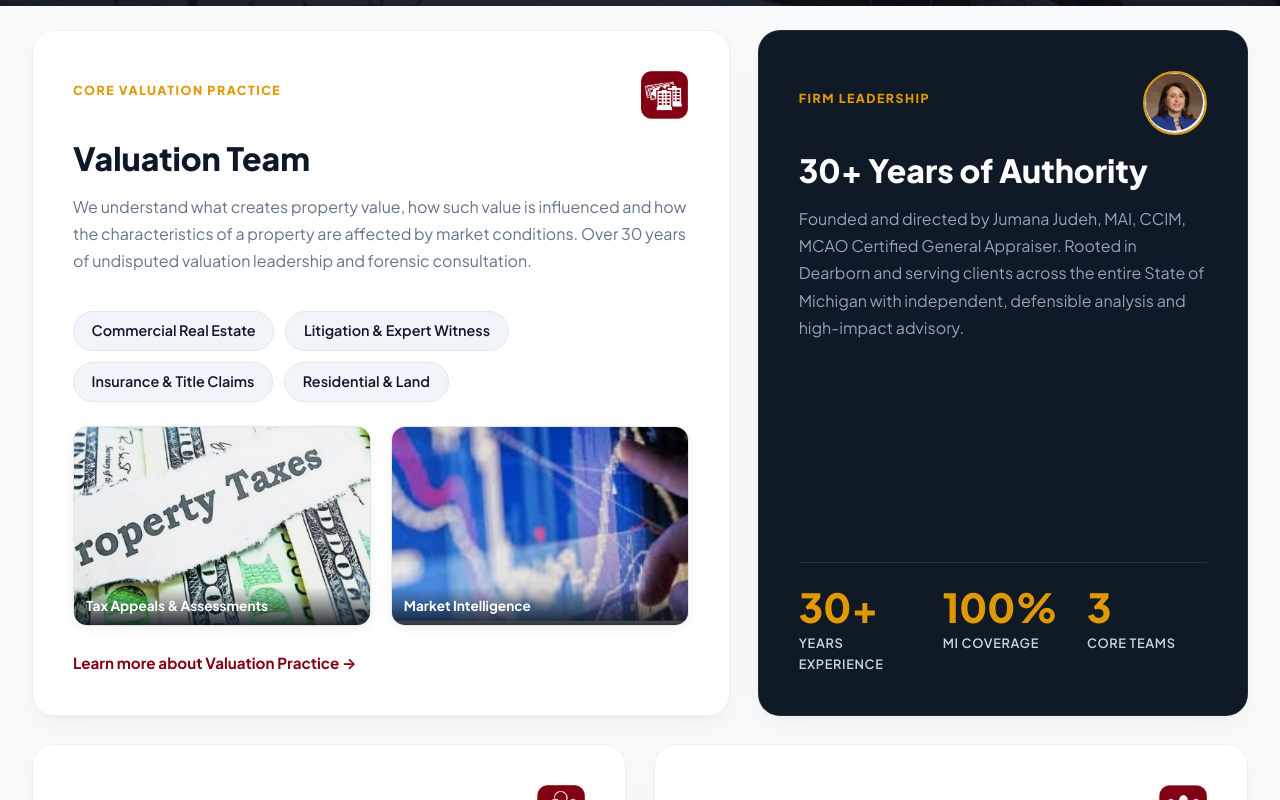
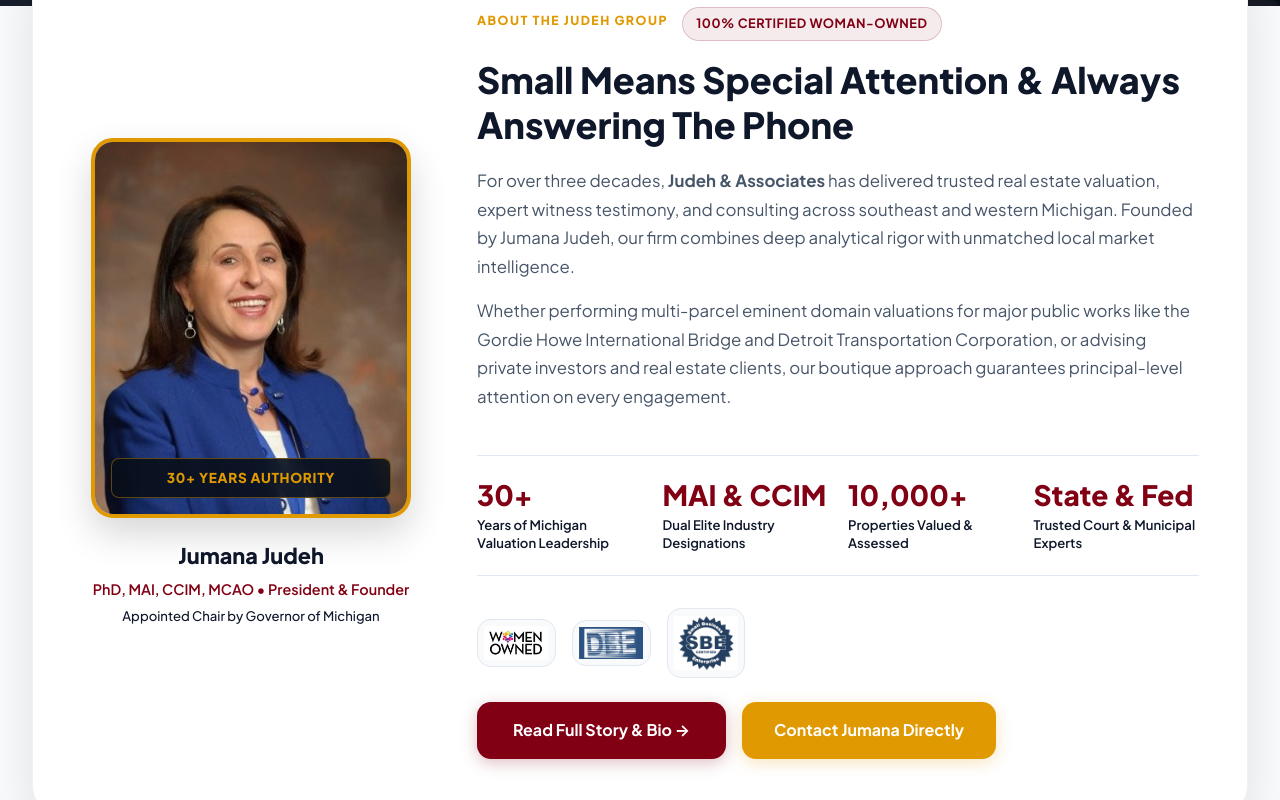
Before and after one commit to syedsujafali/judeh, a Next.js app: page / in a window 1280 px wide. Shown: the part 780-1580 px from the top of the page. Built offline with nearby package versions, Linux system fonts and the light colour scheme.

Commit message:
feat(home): add authentic About Us spotlight section immediately after hero section

```diff
--- a/src/app/globals.css
+++ b/src/app/globals.css
@@ -313,11 +313,201 @@
 }
 
 /* ==========================================================================
+   HOME ABOUT US SPOTLIGHT SECTION (Directly After Hero)
+   ========================================================================== */
+.home-about-section {
+  position: relative;
+  z-index: 10;
+  margin-top: -3.5rem;
+  padding: 0 0 4rem;
+}
+
+.home-about-card {
+  background: #ffffff;
+  border-radius: var(--radius-xl);
+  border: 1px solid var(--bento-border-light);
+  box-shadow: 0 20px 48px rgba(9, 14, 23, 0.10);
+  padding: 3.5rem 3rem;
+  position: relative;
+  overflow: hidden;
+}
+
+.home-about-grid {
+  display: grid;
+  grid-template-columns: 340px 1fr;
+  gap: 3.5rem;
+  align-items: center;
+}
+
+.home-about-portrait-wrap {
+  display: flex;
+  flex-direction: column;
+  align-items: center;
+  text-align: center;
+}
+
+.home-about-img-box {
+  position: relative;
+  width: 100%;
+  max-width: 320px;
+  height: 380px;
+  border-radius: var(--radius-lg);
+  overflow: hidden;
+  border: 4px solid var(--bento-gold);
+  box-shadow: 0 16px 36px rgba(0, 0, 0, 0.16);
+  margin-bottom: 1.25rem;
+}
+
+.home-about-badge-overlay {
+  position: absolute;
+  bottom: 1rem;
+  left: 1rem;
+  right: 1rem;
+  background: rgba(9, 14, 23, 0.88);
+  backdrop-filter: blur(8px);
+  color: var(--bento-gold);
+  padding: 0.5rem 0.85rem;
+  border-radius: var(--radius-sm);
+  font-size: 0.85rem;
+  font-weight: 800;
+  letter-spacing: 0.05em;
+  text-transform: uppercase;
+  border: 1px solid rgba(224, 153, 0, 0.4);
+  text-align: center;
+}
+
+.home-about-author-meta h4 {
+  font-size: 1.35rem;
+  font-weight: 800;
+  color: var(--bento-obsidian);
+  margin-bottom: 0.25rem;
+}
+
+.home-about-author-meta p {
+  font-size: 0.9rem;
+  font-weight: 600;
+  color: var(--bento-crimson);
+}
+
+.home-about-author-meta .home-about-role-note {
+  font-size: 0.82rem;
+  font-weight: 500;
+  color: var(--bento-muted);
+  margin-top: 0.2rem;
+}
+
+.home-about-content {
+  display: flex;
+  flex-direction: column;
+}
+
+.home-about-tag-row {
+  display: flex;
+  align-items: center;
+  gap: 0.85rem;
+  margin-bottom: 1rem;
+  flex-wrap: wrap;
+}
+
+.badge-cert-pill {
+  font-size: 0.8rem;
+  font-weight: 700;
+  color: var(--bento-crimson);
+  background: rgba(129, 0, 20, 0.08);
+  border: 1px solid rgba(129, 0, 20, 0.2);
+  padding: 0.35rem 0.85rem;
+  border-radius: 9999px;
+  text-transform: uppercase;
+  letter-spacing: 0.04em;
+}
+
+.home-about-title {
+  font-size: 2.25rem;
+  font-weight: 800;
+  color: var(--bento-obsidian);
+  line-height: 1.25;
+  margin-bottom: 1.25rem;
+}
+
+.home-about-p {
+  font-size: 1.05rem;
+  color: #475569;
+  line-height: 1.7;
+  margin-bottom: 1rem;
+}
+
+.home-about-highlights {
+  display: grid;
+  grid-template-columns: repeat(4, 1fr);
+  gap: 1.25rem;
+  margin: 1.75rem 0 2rem;
+  padding: 1.5rem 0;
+  border-top: 1px solid #e2e8f0;
+  border-bottom: 1px solid #e2e8f0;
+}
+
+.home-about-highlight-item {
+  display: flex;
+  flex-direction: column;
+}
+
+.home-about-highlight-item .highlight-num {
+  font-size: 1.75rem;
+  font-weight: 900;
+  color: var(--bento-crimson);
+  line-height: 1.1;
+  margin-bottom: 0.3rem;
+}
+
+.home-about-highlight-item .highlight-label {
+  font-size: 0.82rem;
+  font-weight: 600;
+  color: var(--bento-muted);
+  line-height: 1.35;
+}
+
+.home-about-footer-row {
+  display: flex;
+  align-items: center;
+  justify-content: space-between;
+  gap: 1.5rem;
+  flex-wrap: wrap;
+}
+
+.home-about-certs-row {
+  display: flex;
+  align-items: center;
+  gap: 1rem;
+}
+
+.home-about-cert-mini {
+  background: #f8fafc;
+  border: 1px solid #e2e8f0;
+  border-radius: var(--radius-md);
+  padding: 0.4rem;
+  display: flex;
+  align-items: center;
+  justify-content: center;
+  transition: var(--transition);
+}
+
+.home-about-cert-mini:hover {
+  transform: translateY(-2px);
+  border-color: var(--bento-gold);
+}
+
+.home-about-btns {
+  display: flex;
+  align-items: center;
+  gap: 1rem;
+  flex-wrap: wrap;
+}
+
+/* ==========================================================================
    ARCHITECTURAL BENTO GRID (The New Structure)
    ========================================================================== */
 .bento-grid-section {
-  padding: 5rem 0 6rem;
-  margin-top: -3.5rem;
+  padding: 3rem 0 6rem;
   position: relative;
   z-index: 10;
 }
@@ -891,6 +1081,39 @@
     width: 100%;
   }
 
+  .home-about-card {
+    padding: 2.25rem 1.5rem;
+  }
+
+  .home-about-grid {
+    grid-template-columns: 1fr;
+    gap: 2.5rem;
+  }
+
+  .home-about-highlights {
+    grid-template-columns: repeat(2, 1fr);
+    gap: 1.25rem;
+  }
+
+  .home-about-footer-row {
+    flex-direction: column;
+    align-items: stretch;
+  }
+
+  .home-about-certs-row {
+    justify-content: center;
+  }
+
+  .home-about-btns {
+    flex-direction: column;
+    width: 100%;
+  }
+
+  .home-about-btns a {
+    width: 100%;
+    justify-content: center;
+  }
+
   .btn-bento-primary,
   .btn-bento-gold {
     width: 100%;
--- a/src/app/page.js
+++ b/src/app/page.js
@@ -35,11 +35,128 @@
 
           <div className="bento-hero-actions">
             <Link href="/valuation" className="btn-bento-primary">
-              Explore Valuation Team &rarr;
-            </Link>
+              Explore Valuation Team </Link>
             <Link href="#architecture" className="btn-bento-gold">
               Explore Our Practices
             </Link>
+          </div>
+        </div>
+      </section>
+
+      {/* ==========================================================================
+          ABOUT US SPOTLIGHT SECTION (Immediately After Hero)
+          ========================================================================== */}
+      <section className="home-about-section">
+        <div className="container">
+          <div className="home-about-card">
+            <div className="home-about-grid">
+
+              {/* President & Leader Portrait */}
+              <div className="home-about-portrait-wrap">
+                <div className="home-about-img-box">
+                  <Image
+                    src="/images/jumana-about-jj.jpg"
+                    alt="Jumana Judeh, PhD, MAI, CCIM, MCAO"
+                    fill
+                    priority
+                    style={{ objectFit: 'cover', objectPosition: 'center 20%' }}
+                  />
+                  <div className="home-about-badge-overlay">
+                    <span>30+ Years Authority</span>
+                  </div>
+                </div>
+
+                <div className="home-about-author-meta">
+                  <h4>Jumana Judeh</h4>
+                  <p>PhD, MAI, CCIM, MCAO &bull; President &amp; Founder</p>
+                  <p className="home-about-role-note">Appointed Chair by Governor of Michigan</p>
+                </div>
+              </div>
+
+              {/* Story & Value Content */}
+              <div className="home-about-content">
+                <div className="home-about-tag-row">
+                  <span className="bento-badge-tag">About The Judeh Group</span>
+                  <span className="badge-cert-pill">100% Certified Woman-Owned</span>
+                </div>
+
+                <h2 className="home-about-title">
+                  Small Means Special Attention &amp; Always Answering The Phone
+                </h2>
+
+                <p className="home-about-p">
+                  For over three decades, <strong>Judeh &amp; Associates</strong> has delivered trusted real estate valuation, expert witness testimony, and consulting across southeast and western Michigan. Founded by Jumana Judeh, our firm combines deep analytical rigor with unmatched local market intelligence.
+                </p>
+
+                <p className="home-about-p">
+                  Whether performing multi-parcel eminent domain valuations for major public works like the Gordie Howe International Bridge and Detroit Transportation Corporation, or advising private investors and real estate clients, our boutique approach guarantees principal-level attention on every engagement.
+                </p>
+
+                {/* Highlights Grid */}
+                <div className="home-about-highlights">
+                  <div className="home-about-highlight-item">
+                    <span className="highlight-num">30+</span>
+                    <span className="highlight-label">Years of Michigan Valuation Leadership</span>
+                  </div>
+                  <div className="home-about-highlight-item">
+                    <span className="highlight-num">MAI &amp; CCIM</span>
+                    <span className="highlight-label">Dual Elite Industry Designations</span>
+                  </div>
+                  <div className="home-about-highlight-item">
+                    <span className="highlight-num">10,000+</span>
+                    <span className="highlight-label">Properties Valued &amp; Assessed</span>
+                  </div>
+                  <div className="home-about-highlight-item">
+                    <span className="highlight-num">State &amp; Fed</span>
+                    <span className="highlight-label">Trusted Court &amp; Municipal Experts</span>
+                  </div>
+                </div>
+
+                {/* Badges & Actions */}
+                <div className="home-about-footer-row">
+                  <div className="home-about-certs-row">
+                    <div className="home-about-cert-mini" title="Certified Woman-Owned Business Enterprise">
+                      <Image
+                        src="/images/woman-owned-cert.jpg"
+                        alt="Woman Owned Business Certification"
+                        width={64}
+                        height={64}
+                        style={{ objectFit: 'contain' }}
+                      />
+                    </div>
+                    <div className="home-about-cert-mini" title="Disadvantaged Business Enterprise (DBE)">
+                      <Image
+                        src="/images/dbe-cert.jpg"
+                        alt="Disadvantaged Business Enterprise DBE"
+                        width={64}
+                        height={64}
+                        style={{ objectFit: 'contain' }}
+                      />
+                    </div>
+                    <div className="home-about-cert-mini" title="Small Business Enterprise (SBE)">
+                      <Image
+                        src="/images/sbe-cert.png"
+                        alt="Small Business Enterprise SBE"
+                        width={64}
+                        height={64}
+                        style={{ objectFit: 'contain' }}
+                      />
+                    </div>
+                  </div>
+
+                  <div className="home-about-btns">
+                    <Link href="/about" className="btn-bento-primary">
+                      Read Full Story &amp; Bio &rarr;
+                    </Link>
+                    <Link href="#contact" className="btn-bento-gold">
+                      Contact Jumana Directly
+                    </Link>
+                  </div>
+                </div>
+
+              </div>
+
+            </div>
           </div>
         </div>
       </section>
```
